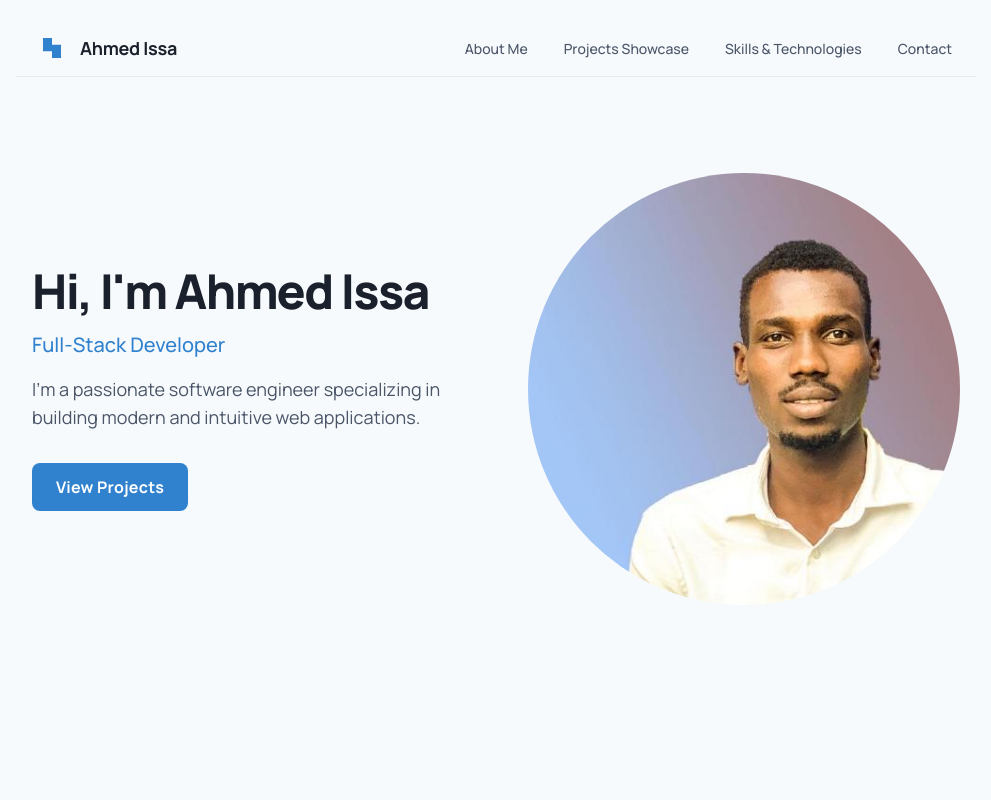
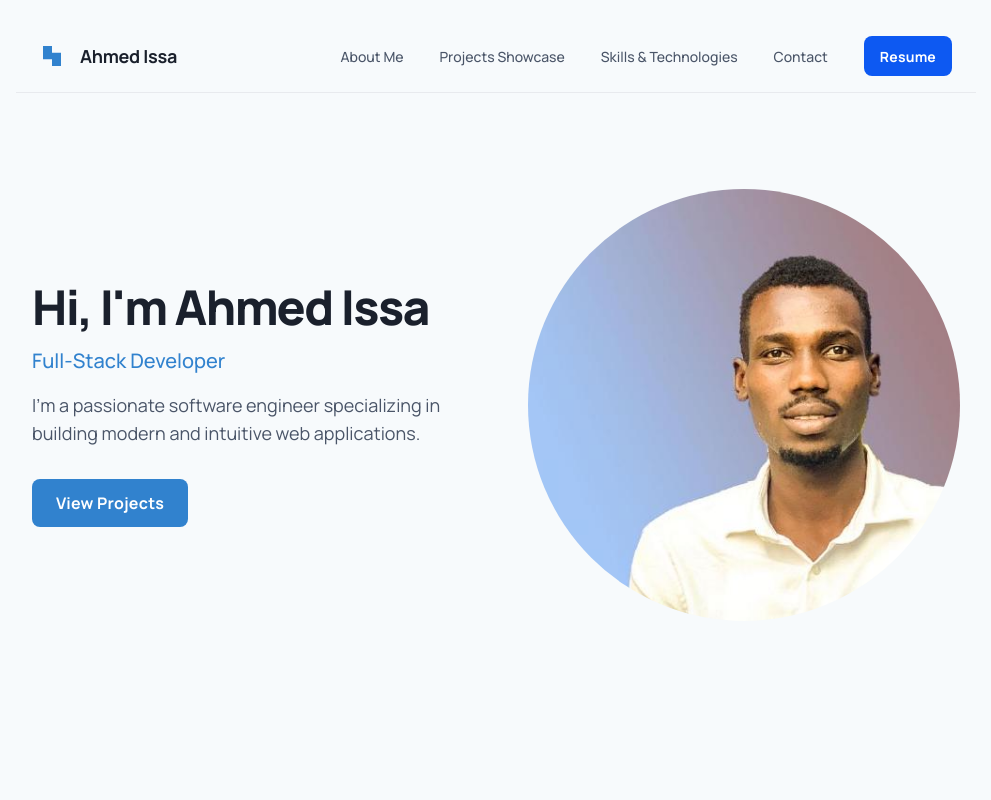
Before and after one commit to Ahmed-Is3a/portfolio, a React (Vite) app in the folder portfolio/: page / in a window 1280 px wide. Shown: the top 800 px of the page, without its empty margins (144-1135 px from the left). Built offline with nearby package versions, Linux system fonts and the light colour scheme.

Commit message:
Refactor Hero component for improved code consistency and layout structure

```diff
--- a/portfolio/src/components/Hero.tsx
+++ b/portfolio/src/components/Hero.tsx
@@ -1,8 +1,7 @@
-import Ahmed from '../assets/ahmed_issa.png';
+import Ahmed from "../assets/ahmed_issa.png";
 
 export default function Hero() {
   return (
-
     <div className="font-display bg-background-light dark:bg-background-dark">
       <div className="relative flex h-auto min-h-screen w-full flex-col overflow-x-hidden">
         <div className="layout-container flex h-full grow flex-col">
@@ -54,6 +53,9 @@ export default function Hero() {
                     >
                       Contact
                     </a>
+                    <button className="flex min-w-[84px] max-w-[480px] cursor-pointer items-center justify-center overflow-hidden rounded-lg h-10 px-4 bg-[#0d59f2] text-white text-sm font-bold leading-normal tracking-[0.015em]">
+                      <span className="truncate">Resume</span>
+                    </button>
                   </nav>
                 </div>
                 <div className="md:hidden">
@@ -101,7 +103,6 @@ export default function Hero() {
                   </div>
                 </div>
               </main>
-
             </div>
           </div>
         </div>
```
Lines whose indentation alone changed are shown as unchanged.
